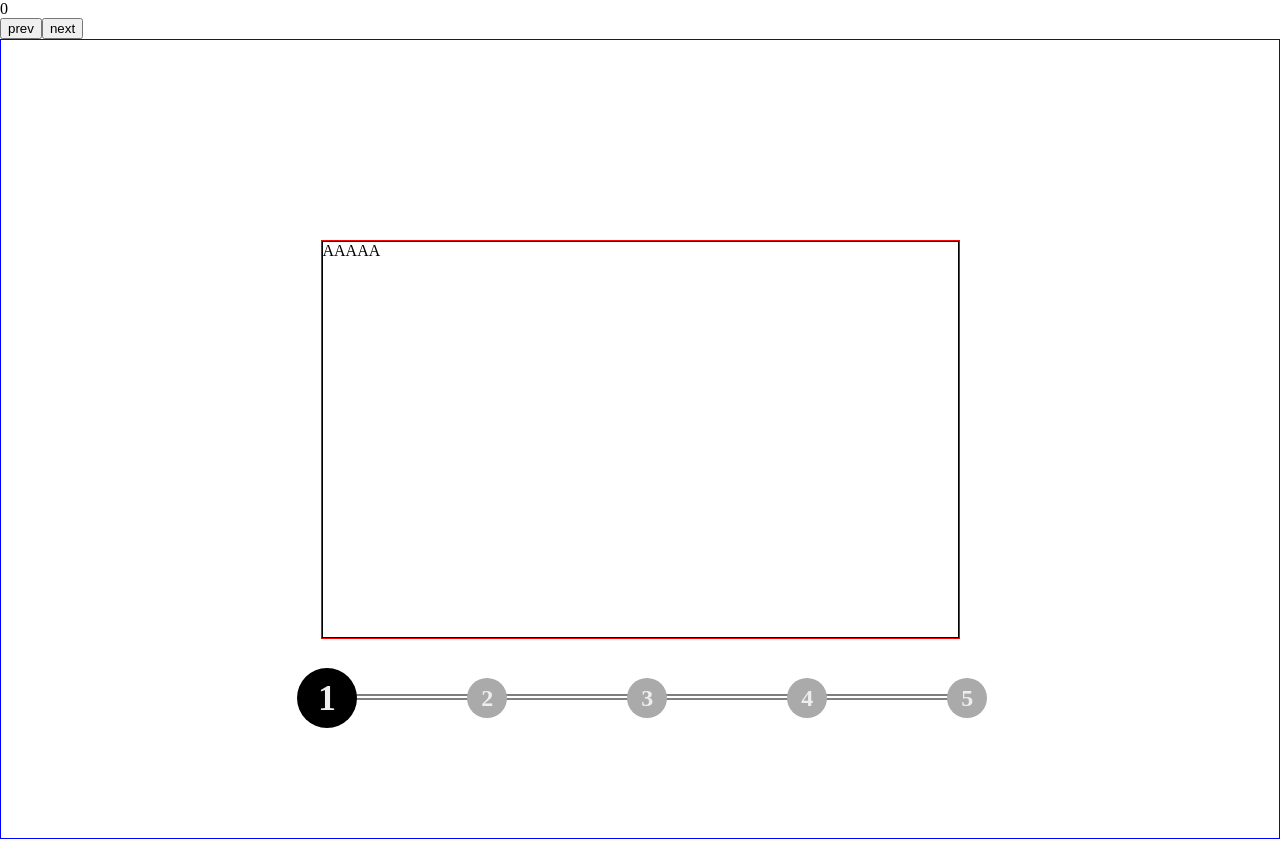
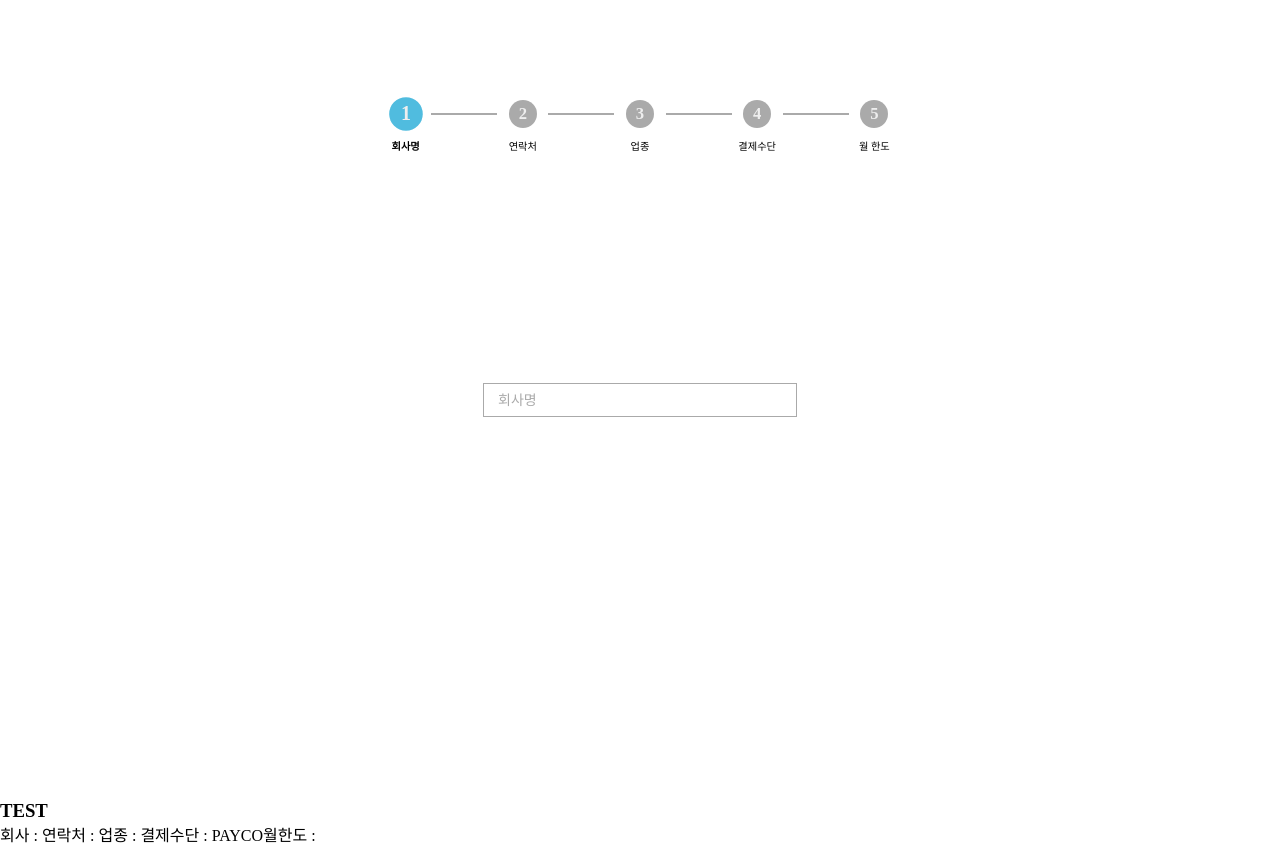
Before and after one commit to Madsenss/pay, a React (Create React App) app in the folder client/: page /contact in a window 1280 px wide. Built offline with nearby package versions, Linux system fonts and the light colour scheme.

Commit message:
컨택페이지 제작완료, 관리자페이지 해야함

```diff
--- a/client/package.json
+++ b/client/package.json
@@ -8,6 +8,7 @@
     "@testing-library/user-event": "^13.5.0",
     "react": "^18.2.0",
     "react-dom": "^18.2.0",
+    "react-icons": "^4.7.1",
     "react-router-dom": "^6.8.1",
     "react-scripts": "5.0.1",
     "styled-components": "^5.3.6",
--- a/client/src/components/contact.js
+++ b/client/src/components/contact.js
@@ -1,126 +1,245 @@
 import { memo, useState } from "react";
 import styled from "styled-components";
-
+import { MdArrowBackIos, MdArrowForwardIos } from "react-icons/md"
 const ContactBox = styled.div`
   width: 100%;
   height: 100vh;
-  border: 1px solid blue;
   display: flex;
   justify-content: center;
   align-items: center;
 `
-const StatBox = styled.div`
+const StepBox = styled.div`
+  position: fixed;
+  top: 100px;
+  width: fit-content;
+  height: fit-content;
+  display: flex;
+  align-items: center;
+  justify-content: space-between;
+`
+const Hr = styled.hr`
+  border: 1px solid #aaa;
+  width: 5vw;
+  display: inline-block;
+  margin-left: 0;
+  margin-right: 0;
+  margin: 0px;
+`
+const StepInner = styled.div`
+  width: 4vw;
+  position: relative;
+  display: flex;
+  justify-content: center;
+  align-items: center;
+`
+const StepText = styled.span`
   position: absolute;
-  bottom: 0px;
-  width: 100%;
-  height: 200px;
-`
-const Line = styled.div`
-  width: 50%;
-  height: 50%;
-  border-bottom: 6px double black;
-  display: block;
-  margin: auto;
-  opacity: 0.5;
+  top: 3vw;
+  font-size: 0.8vw;
+  font-weight: ${props=>props.fw};
 `
 const Circle = styled.div`
-  width: 40px;
-  height: 40px;
-  border-radius: 50%;
-  background-color: ${props=>props.bg};
-  color: #eee;
-  font-size: 24px;
-  font-weight: bold;
   display: flex;
   align-items: center;
   justify-content: center;
-  position: absolute;
-  top: 39%;
-  transition: all 1s;
-  &.a {
-    left: 24%;
-    transform: scale(${props=>props.scale});
-  }
-  &.b {
-    left: 36.5%;
-    transform: scale(${props=>props.scale});
-  }
-  &.c {
-    left: 49%;
-    transform: scale(${props=>props.scale});
-  }
-  &.d {
-    left: 61.5%;
-    transform: scale(${props=>props.scale});
-  }
-  &.e {
-    left: 74%;
-    transform: scale(${props=>props.scale});
-  }
+  width: 2.2vw;
+  height: 2.2vw;
+
+  border-radius: 50%;
+  background-color: ${props=>props.bg};
+
+  color: #eee;
+  font-size: 1.3vw;
+  font-weight: bold;
+
+  transform: scale(${props=>props.scale});
+  transition: all 0.5s;
 `
 const FormBox = styled.div`
   width: 50%;
   height: 50%;
-  border: 1px solid red;
   display: flex;
   align-items: center;
   overflow: hidden;
   transition: all 1s;
+  position: relative;
+  &:hover .lbtn {
+    left: 1.2%;
+  }
+  &:hover .rbtn {
+    right: 0%;
+  }
 `
 const Form = styled.div`
-  border: 1px solid black;
   width: 100%;
   height: 100%;
   flex: none;
   transition: 1s;
   transform: translateX(${props=>props.tx+'%'});
+  display: flex;
+  align-items: center;
+  justify-content: center;
+  .url {
+    margin-left: 20px;
+  }
+`
+const LBtnBox = styled.div`
+  width: fit-content;
+  height: fit-content;
+  position: absolute;
+  left: -11.4%;
+  top: 46%;
+  z-index: 999;
+  display: flex;
+  transition: 0.5s;
+  .icon {
+    transition: 0.3s;
+    color: #aaa;
+    cursor: pointer;
+    font-size: 40px;
+    &:hover {
+      color: black;
+    }
+  }
+`
+const RBtnBox = styled.div`
+  width: fit-content;
+  height: fit-content;
+  position: absolute;
+  right: -10%;
+  top: 46%;
+  z-index: 999;
+  display: flex;
+  transition: 0.5s;
+  .icon {
+    transition: 0.3s;
+    color: #aaa;
+    cursor: pointer;
+    font-size: 40px;
+    &:hover {
+      color: black;
+    }
+  }
+`
+const SubmitBtn = styled.div`
+  display: flex;
+  justify-content: center;
+  align-items: center;
+
+  position: absolute;
+  bottom: 13%;
+
+  width: 120px;
+  height: 40px;
+
+  cursor: pointer;
+
+  background-color: #50BCDF;
+  color: white;
+  border-radius: 8px;
+  box-shadow: 0px 2px 5px 0px #aaa;
+  font-size: 16px;
+  font-weight: bold;
+  transition: 0.3s;
+  display: ${props=>props.dp};
+  &:hover {
+    opacity: 0.8;
+  }
 `
 
+const Input = styled.div`
+  position: relative;
+  display: ${props=>props.dp};
+  input {
+    width: 300px;
+    height: 30px;
+    position: relative;
+    background: none;
+    font-size: 16px;
+    border: 1.5px solid #aaa;
+    padding-left: 10px;
+  }
+  input:hover {
+    border: 1.5px solid black;
+  }
+  input:focus {
+    outline: none;
+    border: 1.5px solid #fff;
+  }
+  input:valid {
+    border: 1.5px solid #eee;
+  }
+  label {
+    font-size: 14px;
+    position: absolute;
+    color: #aaa;
+    left: 15px;
+    bottom: 8px;
+    transition: all 0.2s;
+  }
+
+  input:focus ~ label, input:valid ~ label {
+    bottom: 25px;
+    left: 7px;
+    font-weight: bold;
+    color: black;
+  }
+
+`
+const Select = styled.select`
+  width: 300px;
+  height: 35px;
+  border: 1.5px solid #aaa;
+
+  font-size: 16px;
+  padding-left: 10px;
+
+`
 const Contact = () => {
   const [x, setX] = useState(0);
-  const [a, setA] = useState('1');
-  const [b, setB] = useState('2');
-  const [c, setC] = useState('3');
-  const [d, setD] = useState('4');
-  const [e, setE] = useState('5');
-  // a = 0
-  // b = -100
-  // c = -200
-  // d = -300
-  // e = -400
-  const changeA = (e) => {
-    setA(e.target.value);
+
+  const [company, setCompany] = useState();
+  const [phone, setPhone] = useState();
+  const [category, setCategry] = useState();
+  const [payment, setPayment] = useState('PAYCO');
+  const [mMax, setMMax] = useState('');
+  const [url, setURL] = useState();
+  const handleCompany = (e) => {
+    setCompany(e.target.value);
   }
-  const changeB = (e) => {
-    setB(e.target.value);
+  const handlePhone = (e) => {
+    setPhone(e.target.value);
   }
-  const changeC = (e) => {
-    setC(e.target.value);
+  const handleCategory = (e) => {
+    setCategry(e.target.value);
   }
-  const changeD = (e) => {
-    setD(e.target.value);
+  const handlePayment = (e) => {
+    setPayment(e.target.value);
   }
-  const changeE = (e) => {
-    setE(e.target.value);
+  const handleMax = (e) => {
+    setMMax(e.target.value);
   }
-  const check = (e) => {
-    if(x == 0 && a == '' || null){
-      alert('질문에 대해 답변해주세요.');
-      e.preventDefault();
-    }else if(x == -100 && b == '' || null){
-      alert('질문에 대해 답변해주세요.');
-      e.preventDefault();
-    }else if(x == -200 && c == '' || null){
-      alert('질문에 대해 답변해주세요.');
-      e.preventDefault();
-    }else if(x == -300 && d == '' || null){
-      alert('질문에 대해 답변해주세요.');
-      e.preventDefault();
-    }else if(x == -400 && e == '' || null){
-      alert('질문에 대해 답변해주세요.');
-      e.preventDefault();
-    }
+  const handleURL = (e) => {
+    setURL(e.target.value);
   }
+
+
+  // const check = (e) => {
+  //   if(x == 0 && a == ('' || undefined)){
+  //     console.log(1+ "아님");
+  //     return (alert('질문에 대해 답변해주세요.'),e.preventDefault());
+  //   }else if(x == -100 && (b == '' || undefined)){
+  //     console.log(2+ "아님");
+  //     return (alert('질문에 대해 답변해주세요.'),e.preventDefault());
+  //   }else if(x == -200 && (c == '' || undefined)){
+  //     console.log(3+ "아님");
+  //     return (alert('질문에 대해 답변해주세요.'),e.preventDefault());
+  //   }else if(x == -300 && (d == '' || undefined)){
+  //     console.log(4+ "아님");
+  //     return (alert('질문에 대해 답변해주세요.'),e.preventDefault());
+  //   }
+  // }
+
   const prev = () => {
     if(x == 0){return null};
     setX(x + 100);
@@ -132,54 +251,98 @@ const Contact = () => {
 
   return (
     <>
-      <div>{x}</div>
-      <button onClick={()=>{check();prev();}}>prev</button>
-      <button onClick={()=>{check();next()}}>next</button>
+      <ContactBox>
 
-      <ContactBox>
-        <StatBox>
-          <Line/>
-          <Circle className="a" bg={x == 0 ? 'black' : '#aaa'} scale={x == 0 ? 1.5 : null}>1</Circle>
-          <Circle className="b" bg={x == -100 ? 'black' : '#aaa'} scale={x == -100 ? 1.5 : null}>2</Circle>
-          <Circle className="c" bg={x == -200 ? 'black' : '#aaa'} scale={x == -200 ? 1.5 : null}>3</Circle>
-          <Circle className="d" bg={x == -300 ? 'black' : '#aaa'} scale={x == -300 ? 1.5 : null}>4</Circle>
-          <Circle className="e" bg={x == -400 ? 'black' : '#aaa'} scale={x == -400 ? 1.5 : null}>5</Circle>
-        </StatBox>
+        <StepBox>
+          <StepInner>
+            <Circle bg={x == 0 ? '#50BCDF' : '#aaa'} scale={x == 0 ? 1.2 : null}>1</Circle>
+            <StepText fw={x == 0 ? 'bold' : null}>회사명</StepText>
+          </StepInner>
+          <Hr/>
+          <StepInner>
+            <Circle bg={x == -100 ? '#50BCDF' : '#aaa'} scale={x == -100 ? 1.2 : null}>2</Circle>
+            <StepText fw={x == -100 ? 'bold' : null}>연락처</StepText>
+          </StepInner>
+          <Hr/>
+          <StepInner>
+            <Circle bg={x == -200 ? '#50BCDF' : '#aaa'} scale={x == -200 ? 1.2 : null}>3</Circle>
+            <StepText fw={x == -200 ? 'bold' : null}>업종</StepText>
+          </StepInner>
+          <Hr/>
+          <StepInner>
+            <Circle bg={x == -300 ? '#50BCDF' : '#aaa'} scale={x == -300 ? 1.2 : null}>4</Circle>
+            <StepText fw={x == -300 ? 'bold' : null}>결제수단</StepText>
+          </StepInner>
+          <Hr/>
+          <StepInner>
+            <Circle bg={x == -400 ? '#50BCDF' : '#aaa'} scale={x == -400 ? 1.2 : null}>5</Circle>
+            <StepText fw={x == -400 ? 'bold' : null}>월 한도</StepText>
+          </StepInner>
+        </StepBox>
+
         <FormBox>
 
+          <LBtnBox className="lbtn">
+            <MdArrowBackIos className="icon" onClick={()=>{prev();}}/>
+          </LBtnBox>
+          <RBtnBox className="rbtn">
+            <MdArrowForwardIos className="icon" onClick={()=>{next()}}/>
+          </RBtnBox>
+
           <Form tx={x}>
-            AAAAA
+            <Input>
+              <input type="text" required onChange={handleCompany}/>
+              <label>회사명</label>
+            </Input>
           </Form>
+
           <Form tx={x}>
-            BBBBB
+            <Input>
+              <input type="text" required onChange={handlePhone}/>
+              <label>연락처</label>
+            </Input>
           </Form>
+
           <Form tx={x}>
-            CCCCC
+            <Select onChange={handleCategory}>
+              <option value="김대중">김대중</option>
+              <option value="노무현">노무현</option>
+              <option value="먼저인">먼저인</option>
+            </Select>
           </Form>
+
           <Form tx={x}>
-            DDDDD
+            <Select onChange={handlePayment}>
+              <option value="PAYCO">PAYCO</option>
+              <option value="네이버페이">네이버페이</option>
+              <option value="카카오페이">카카오페이</option>
+              <option value="SMS결제">SMS결제</option>
+              <option value="카드결제API">카드결제API</option>
+            </Select>
+            <Input className="url" dp={payment === '카드결제API' ? 'block' : 'none'}>
+              <input type="text" required onChange={handleURL}/>
+              <label>URL</label>
+            </Input>
           </Form>
+
           <Form tx={x}>
-            EEEEE
+            <Input>
+              <input type="text" required onChange={handleMax}/>
+              <label>월 한도</label>
+            </Input>
           </Form>
+
         </FormBox>
+
+        <SubmitBtn dp={mMax == '' ? 'none' : null} onClick={()=>{
+
+        }}>제출하기</SubmitBtn>
+
       </ContactBox>
+      <h3>TEST</h3>
+      <span>회사 : {company}</span><span>연락처 : {phone}</span><span>업종 : {category}</span><span>결제수단 : {payment}</span><span>월한도 : {mMax}</span>
     </>
   )
 };
 
 export default Contact;
-{/* <span>회사명</span><input type="text"/><br/>
-<span>연락처</span><input type="text"/><br/>
-<h3>업종</h3>
-<select>
-  <option>1</option>
-  <option>2</option>
-  <option>3</option>
-</select><br/>
-<h3>결제수단</h3>
-<select>
-  <option>1</option>
-  <option>2</option>
-  <option>3</option>
-</select> */}
```
Also changed, not shown: 1 other file (tests, documents, lock files or other folders).
